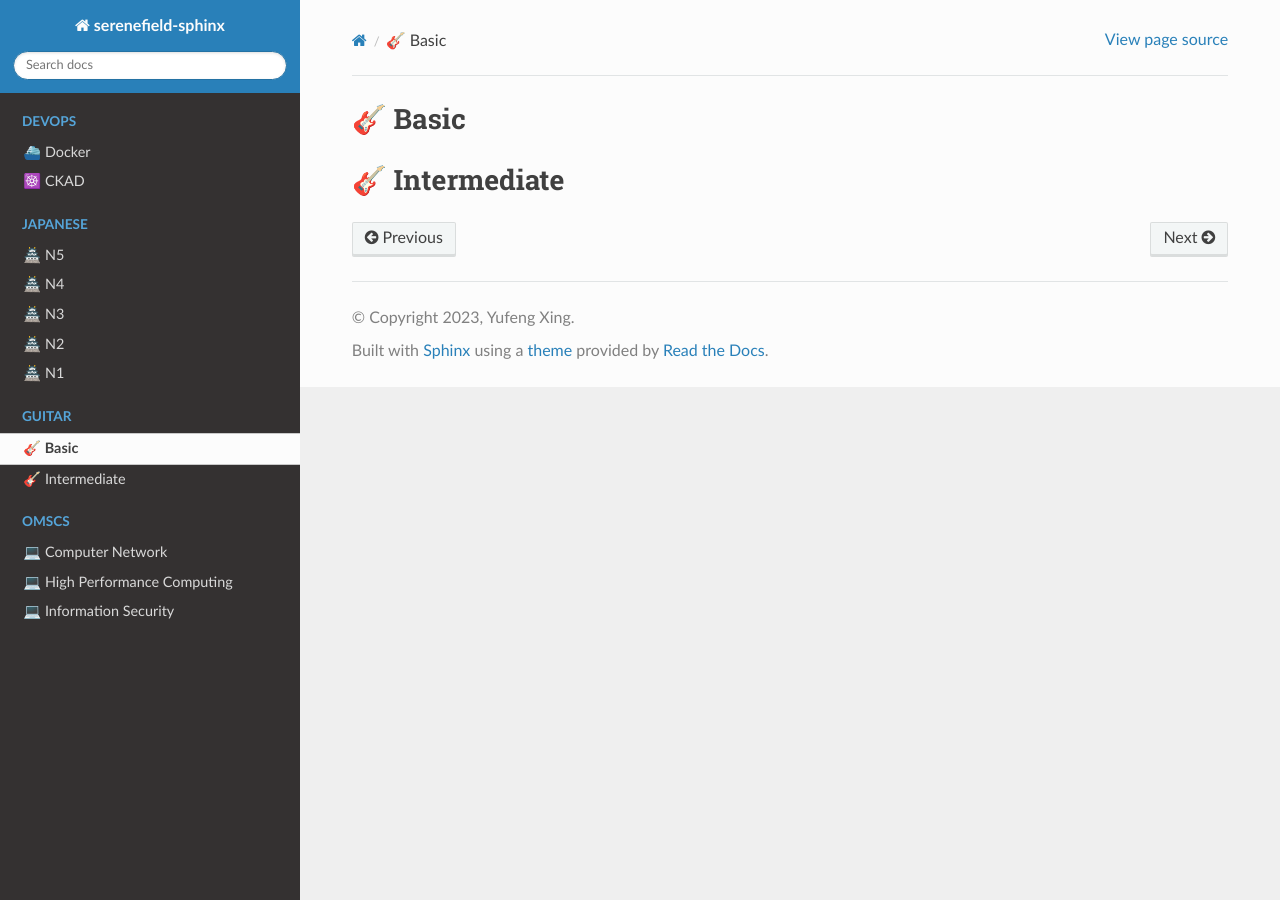
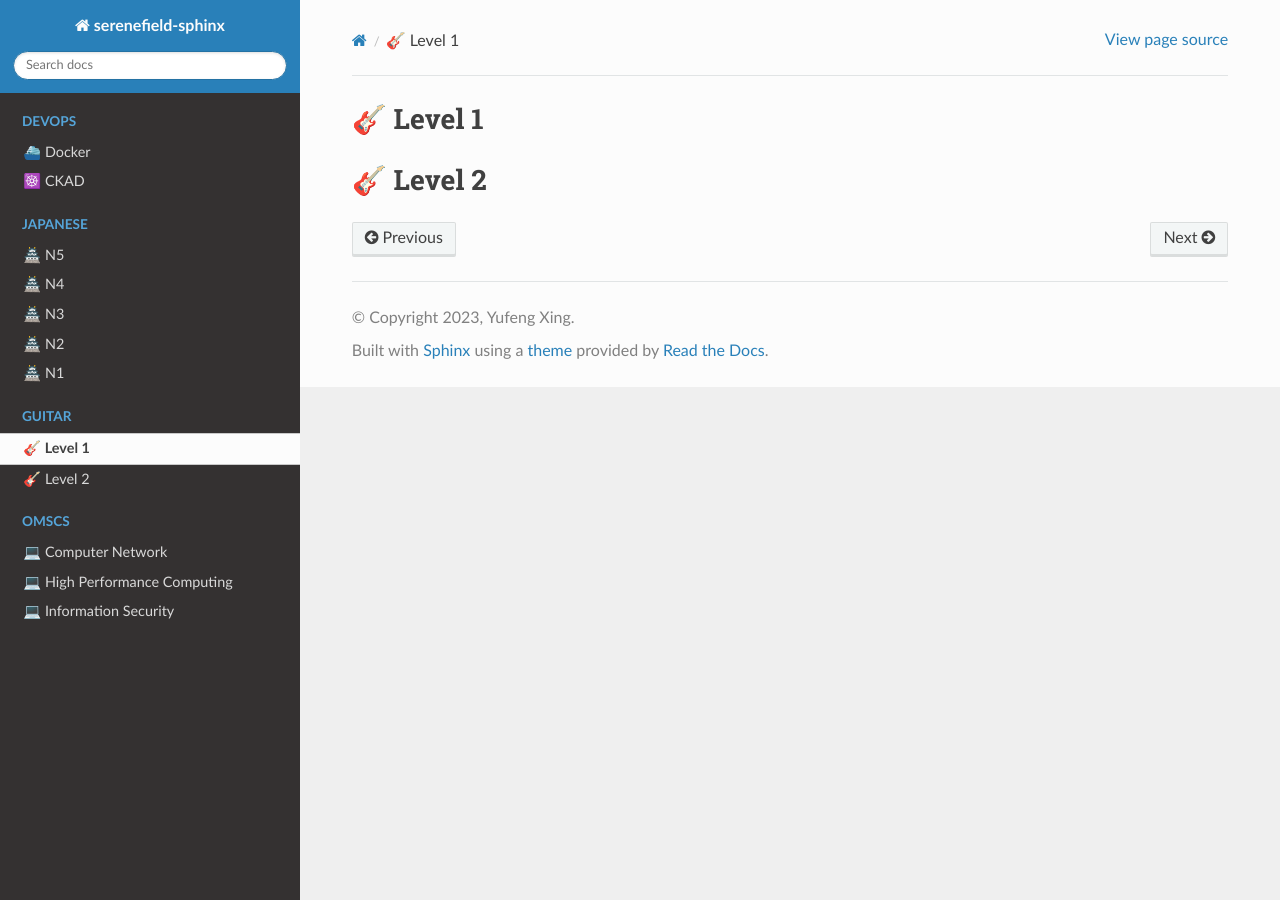
Before and after one commit to Serene-Field/sphinx-transit, a Sphinx documentation site: the page built from docs/Guitar/index.rst, in a window 1280 px wide. Built offline with Sphinx 7.4.7 and the Read the Docs theme 2.0.0, drawn with Linux system fonts in a browser that asks for light colours; pages that are not in the unit, such as notebooks, are missing from menus.

```diff
--- a/docs/Guitar/index.rst
+++ b/docs/Guitar/index.rst
@@ -1,11 +1,13 @@
-🎸  Basic
+🎸  Level 1
 ===========
 
 .. toctree::
    :maxdepth: 1
 
-🎸  Intermediate
-=================
+
+
+🎸  Level 2
+===========
 
 .. toctree::
    :maxdepth: 1
```
Also changed, not shown: 1 other file.
